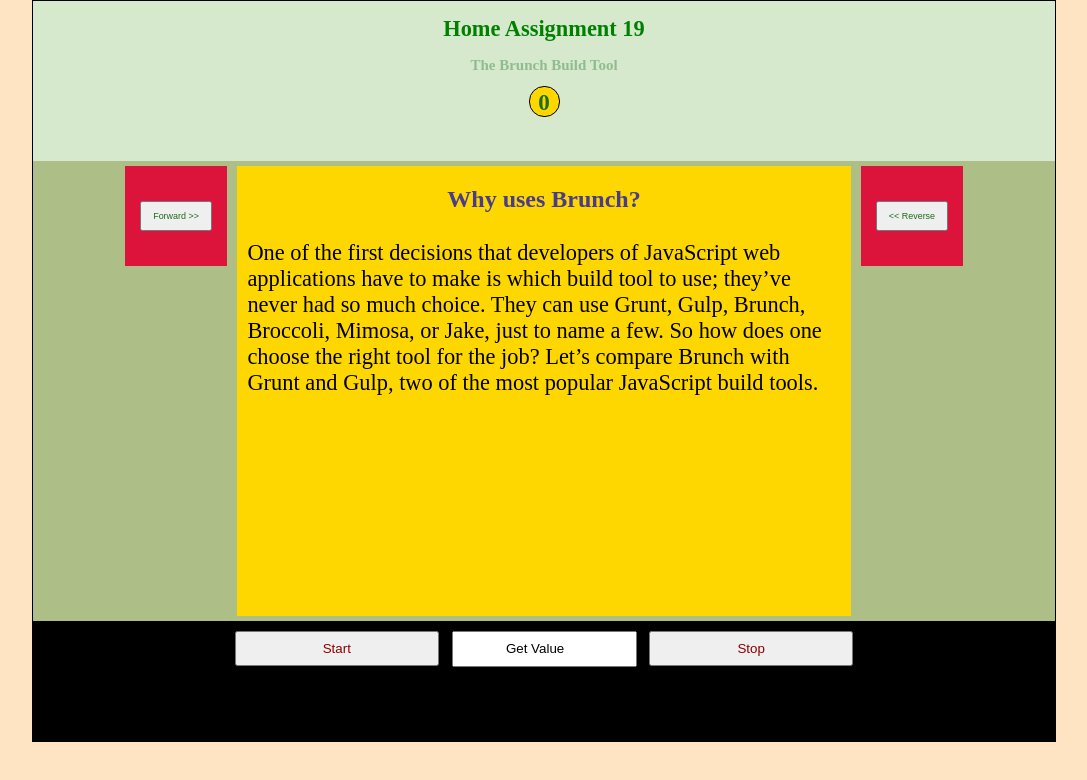
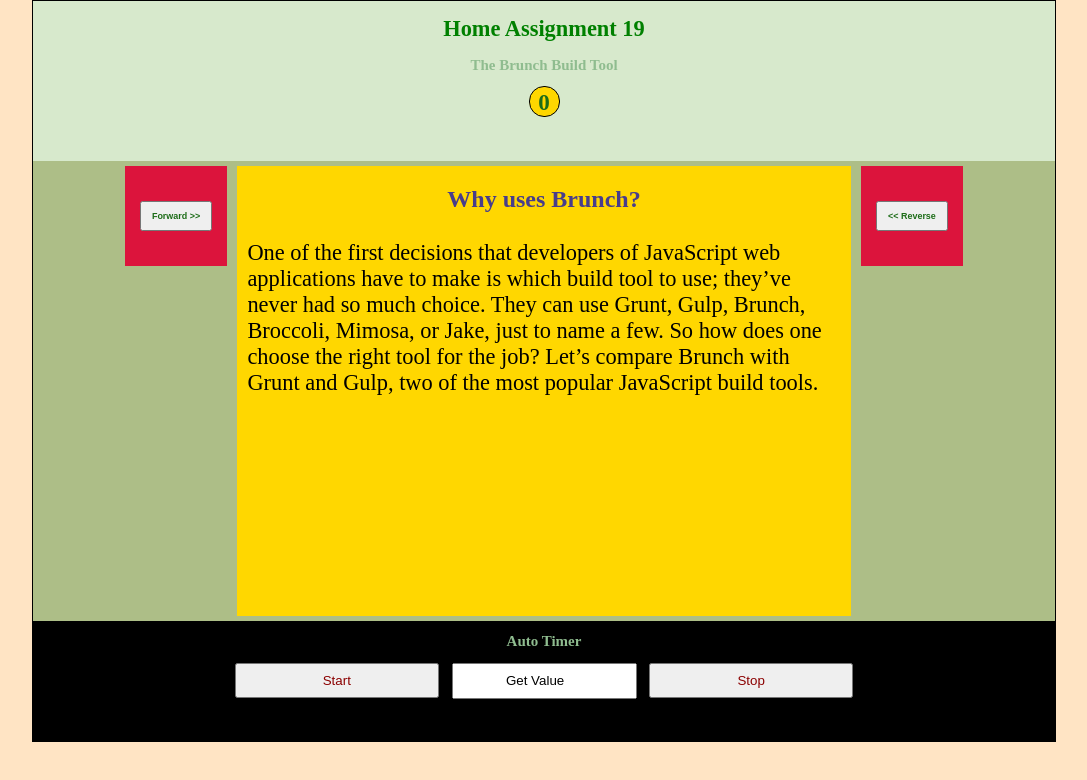
Before and after one commit to hiren65/Pirple-Javascript-HomeAssignment_19, a plain HTML site: page index.html in a window 1280 px wide. Shown: the whole page, without its empty margins (96-1183 px from the left). Drawn offline with Linux system fonts and the light colour scheme.

Commit message:
auto slider updated

```diff
--- a/index.html
+++ b/index.html
@@ -17,6 +17,7 @@
 
          </div>
          <div class="box" id="b3">
+             <h2>Auto Timer</h2>
               <div id="timer">
                   <button class="btn" id="start">Start</button>
                   <input id="listBox" type="text" list="lan">
--- a/style.css
+++ b/style.css
@@ -91,6 +91,7 @@
     white-space: nowrap;
     overflow: hidden;
     text-overflow: ellipsis;
+    font-weight: 800;
 
 }
 #btnR{
@@ -107,6 +108,7 @@
     white-space: nowrap;
     overflow: hidden;
     text-overflow: ellipsis;
+    font-weight: 800;
 }
 p{
     font-size: 1.4rem;
```
